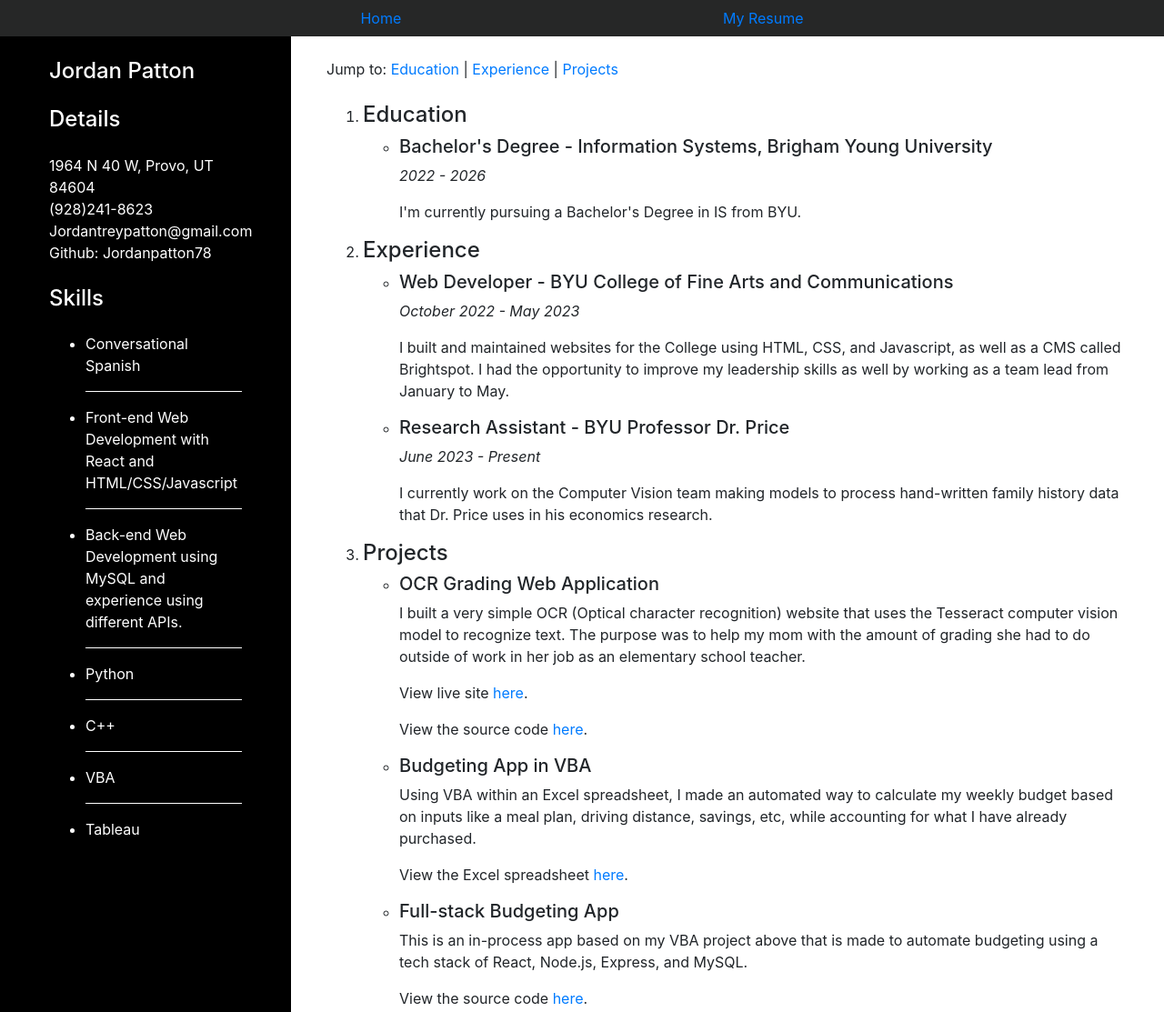
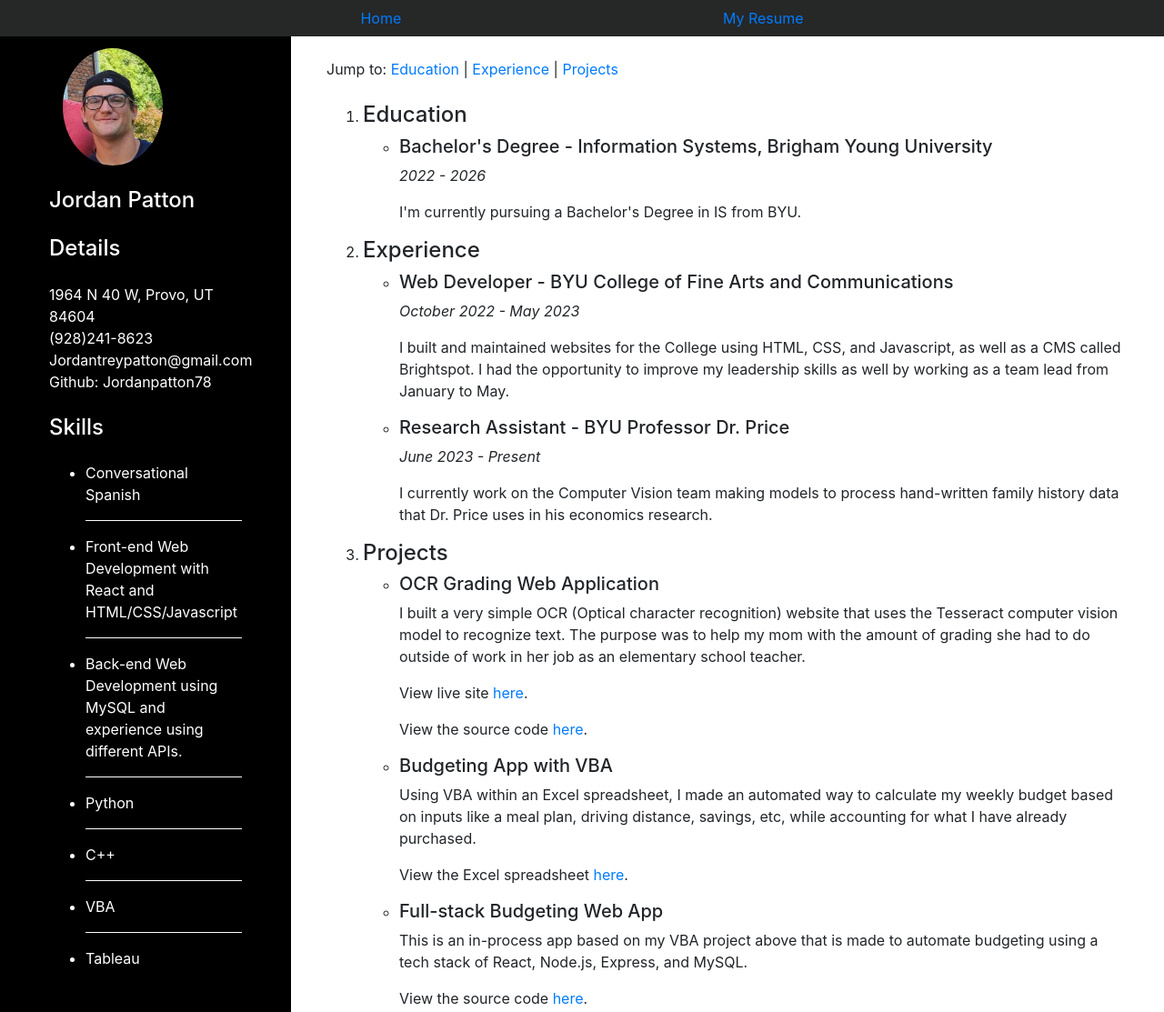
Before and after one commit to Jordanpatton78/is201FinalProject, a plain HTML site: page resume.html in a window 1280 px wide. Shown: the top 1113 px of the page at 91% size. Drawn offline with nearby package versions, Linux system fonts and the light colour scheme.

Commit message:
Continued to stylize as well as embed the YouTube video and the Tableau chart.

```diff
--- a/resume.html
+++ b/resume.html
@@ -1,4 +1,5 @@
-<!-- This is my from-scratch page -->
+<!-- This is my from-scratch page. Note: I added the YouTube embed and the Tableau embed on the other page because
+it fit better on that page.-->
 
 <!DOCTYPE html>
 <html lang="en">
@@ -21,16 +22,19 @@
         <div class="row">
             <div id="sidebar" class="justify-content-left col-md-3">
                 <div class="col">
-                    <h4 class="m-4 text-white">Jordan Patton</h4>
-                    <h4 class="m-4 text-white">Details</h4>
-                    <p class="m-4 text-white">
+                    <div>
+                        <img src="profilePic.png" id="profilePic">
+                    </div>
+                    <h4 class="m-4 text">Jordan Patton</h4>
+                    <h4 class="m-4 text">Details</h4>
+                    <p class="m-4 text">
                         1964 N 40 W, Provo, UT 84604<br>
                         (928)241-8623<br>
                         Jordantreypatton@gmail.com<br>
                         Github: Jordanpatton78
                     </p>
-                    <h4 class="m-4 text-white">Skills</h4>
-                    <ul class="m-4 text-white">
+                    <h4 class="m-4 text">Skills</h4>
+                    <ul class="m-4 text">
                         <li>
                             <p>Conversational Spanish</p>
                         </li>
@@ -99,12 +103,12 @@
                                 <p>View the source code <a href="https://github.com/Jordanpatton78/camera-app">here</a>.</p>
                             </li>
                             <li>
-                                <h5>Budgeting App in VBA</h5>
+                                <h5>Budgeting App with VBA</h5>
                                 <p>Using VBA within an Excel spreadsheet, I made an automated way to calculate my weekly budget based on inputs like a meal plan, driving distance, savings, etc, while accounting for what I have already purchased.</p>
                                 <p>View the Excel spreadsheet <a href="Budgeter.xlsm">here</a>.</p>
                             </li>
                             <li>
-                                <h5>Full-stack Budgeting App</h5>
+                                <h5>Full-stack Budgeting Web App</h5>
                                 <p>This is an in-process app based on my VBA project above that is made to automate budgeting using a tech stack of React, Node.js, Express, and MySQL.</p>
                                 <p>View the source code <a href="https://github.com/Jordanpatton78/Budgeter">here</a>.</p>
                             </li>
--- a/styles/resume.css
+++ b/styles/resume.css
@@ -3,6 +3,7 @@
 body{
     display: flex;
     flex-direction: column;
+    font-family: "Arial", "Helvetica", "sans-serif";
 }
 
 #sidebar{
@@ -30,3 +31,13 @@
 #home{
     margin-left:30%;
 }
+
+#profilePic{
+    border-radius: 50%;
+    margin-left:15%;
+    margin-top:5%;
+}
+
+.text{
+    color: white;
+}
--- a/styles/styles.css
+++ b/styles/styles.css
@@ -14,6 +14,7 @@
   .navbar{
     background-color: #262727;
   }
+
 
   #resume{
     margin-right:30%;
```
Also changed, not shown: index.html (+7 -1 lines), profilePic.png (added).
